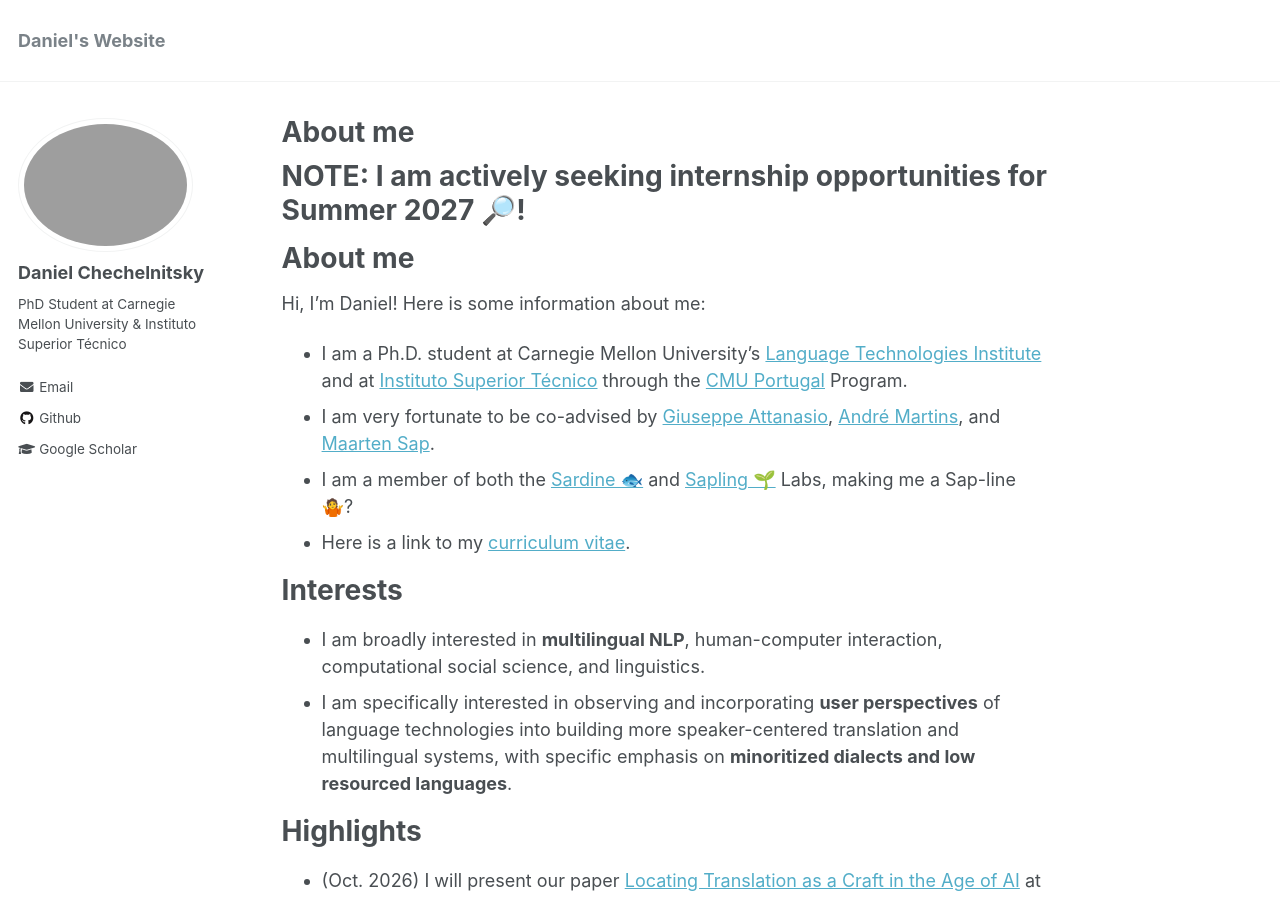
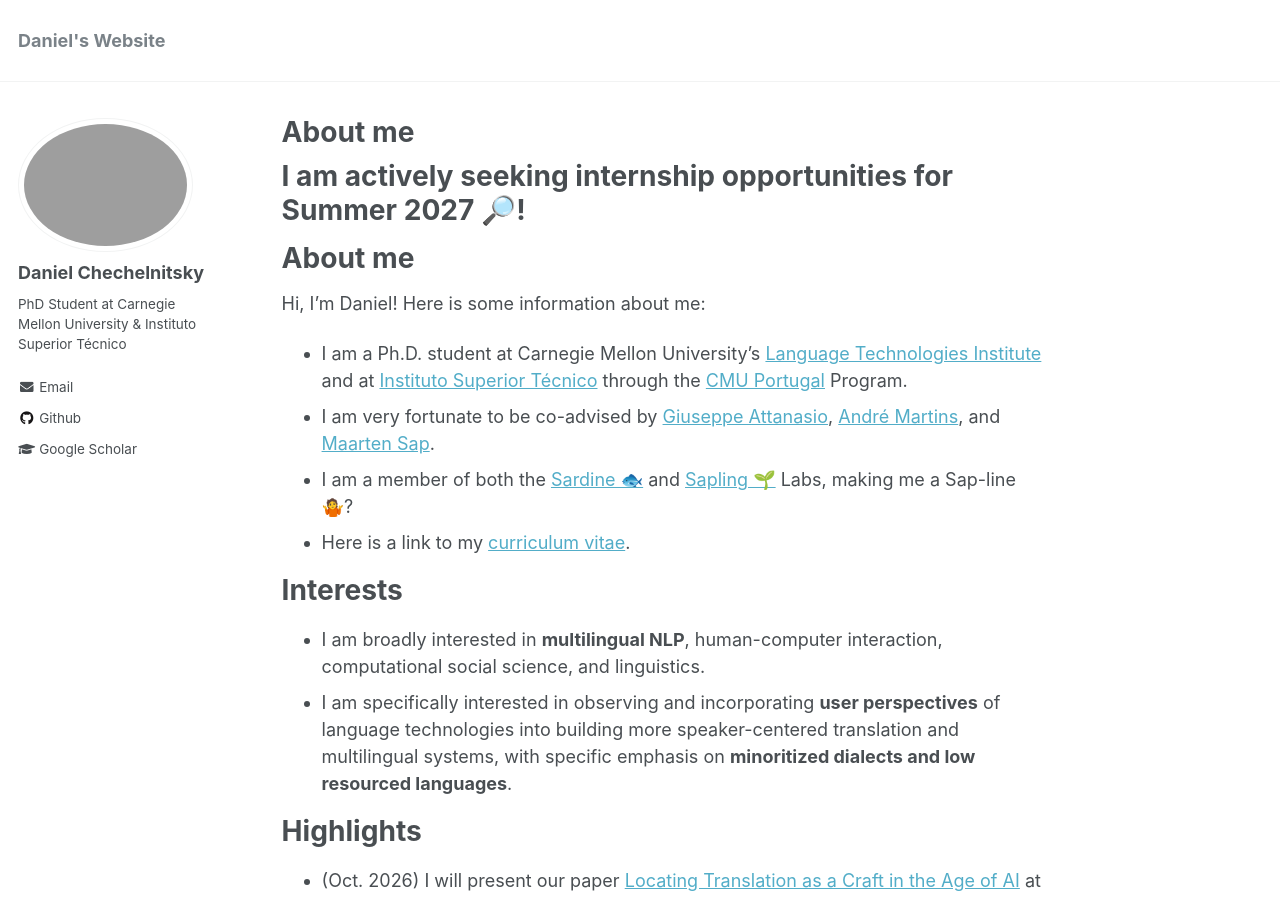
Before and after one commit to chechelnitskd/chechelnitskd.github.io, a Jekyll site: the page built from _pages/about.md, in a window 1280 px wide and 900 px high. Built offline with Jekyll 4.4.1, drawn with Linux system fonts in a browser that asks for light colours.

Commit message:
Update about.md

```diff
--- a/_pages/about.md
+++ b/_pages/about.md
@@ -8,7 +8,7 @@
   - /about.html
 ---
 
-# NOTE: I am actively seeking internship opportunities for Summer 2027 🔎!
+# I am actively seeking internship opportunities for Summer 2027 🔎!
 
 # About me
 Hi, I'm Daniel! Here is some information about me:
```
